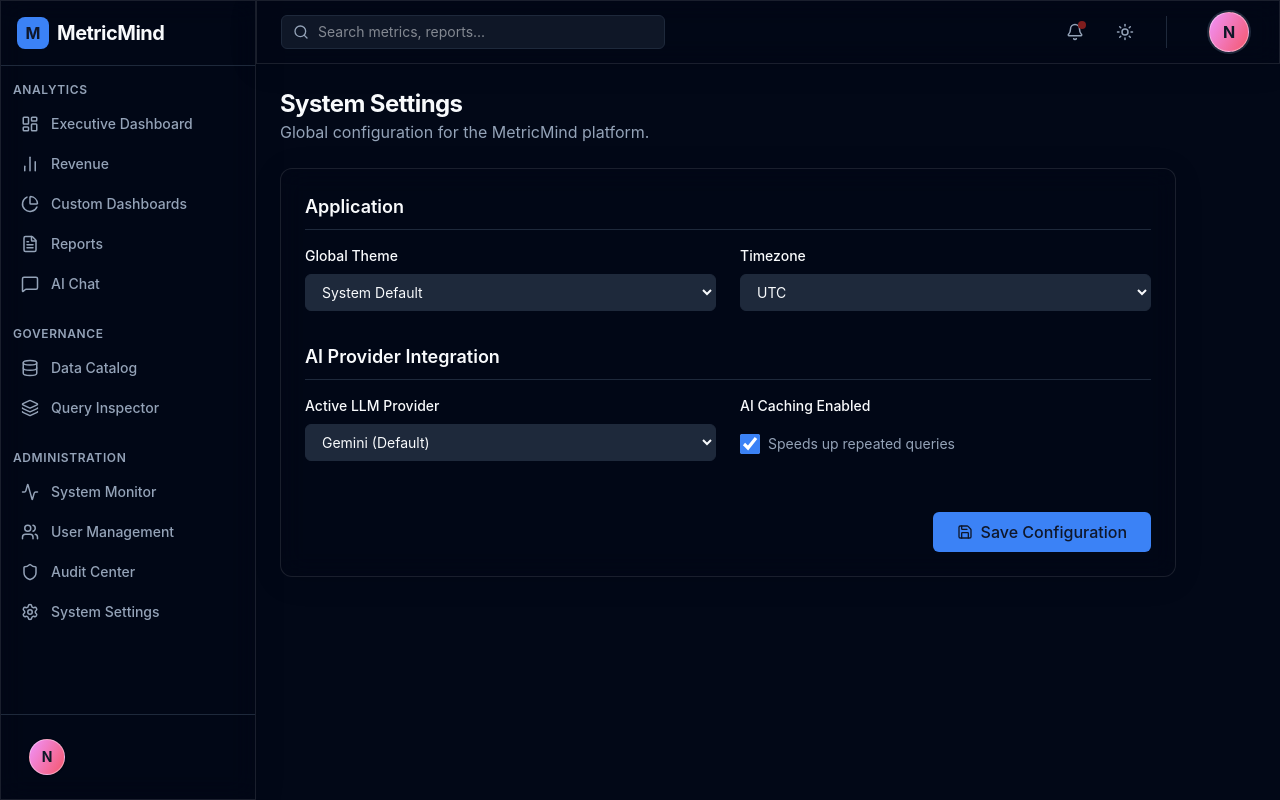
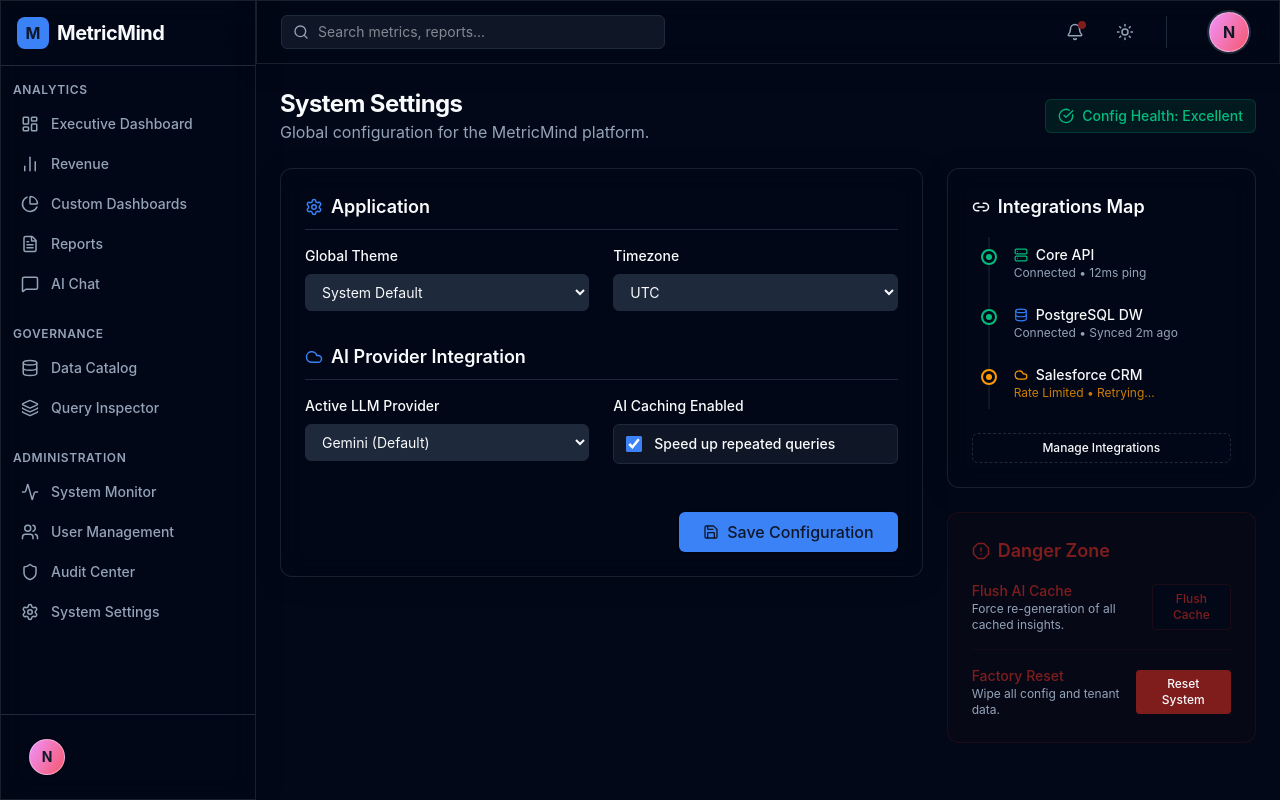
Before and after one commit to Sant7124/MetricMind, a React (Vite) app in the folder frontend/: page /dashboard/admin/settings in a window 1280 px wide. Built offline with nearby package versions, Linux system fonts and the light colour scheme; no server answers; sample sign-in values are in the browser's storage.

Commit message:
feat(ui): Revamp System Settings to include connectivity map and danger zone

```diff
--- a/frontend/src/pages/Admin/SystemSettings.tsx
+++ b/frontend/src/pages/Admin/SystemSettings.tsx
@@ -1,5 +1,5 @@
 import { useState, useEffect } from "react";
-import { Settings, Save } from "lucide-react";
+import { Settings, Save, CheckCircle, AlertTriangle, Link2, Server, Cloud, Database, Lock, AlertOctagon } from "lucide-react";
 import api from "../../services/api";
 
 export function SystemSettings() {
@@ -10,20 +10,29 @@
   }, []);
 
   return (
-    <div className="space-y-6 max-w-4xl">
+    <div className="space-y-6 max-w-5xl mx-auto">
+      <div className="flex justify-between items-center">
         <div>
           <h1 className="text-2xl font-bold tracking-tight">System Settings</h1>
           <p className="text-muted-foreground">Global configuration for the MetricMind platform.</p>
         </div>
+        <div className="flex items-center gap-2 px-3 py-1.5 bg-emerald-500/10 border border-emerald-500/20 text-emerald-500 rounded-md text-sm font-medium">
+          <CheckCircle size={16} /> Config Health: Excellent
+        </div>
+      </div>
 
+      <div className="grid grid-cols-1 lg:grid-cols-3 gap-6">
+        <div className="lg:col-span-2 space-y-6">
           <div className="glass rounded-xl border border-border p-6 space-y-8">
             {/* Application Settings */}
             <section>
-          <h3 className="text-lg font-semibold mb-4 border-b border-border pb-2">Application</h3>
+              <h3 className="text-lg font-semibold mb-4 border-b border-border pb-2 flex items-center gap-2">
+                <Settings size={18} className="text-primary"/> Application
+              </h3>
               <div className="grid grid-cols-2 gap-6">
                 <div>
                   <label className="block text-sm font-medium mb-2">Global Theme</label>
-              <select className="w-full bg-secondary border border-border rounded-md px-3 py-2 text-sm focus:ring-primary" value={settings.theme || ""}>
+                  <select className="w-full bg-secondary border border-border rounded-md px-3 py-2 text-sm focus:ring-primary focus:border-primary transition-all" value={settings.theme || ""}>
                     <option>System Default</option>
                     <option>Dark Mode Forced</option>
                     <option>Light Mode Forced</option>
@@ -31,7 +40,7 @@
                 </div>
                 <div>
                   <label className="block text-sm font-medium mb-2">Timezone</label>
-              <select className="w-full bg-secondary border border-border rounded-md px-3 py-2 text-sm focus:ring-primary" value={settings.timezone || ""}>
+                  <select className="w-full bg-secondary border border-border rounded-md px-3 py-2 text-sm focus:ring-primary focus:border-primary transition-all" value={settings.timezone || ""}>
                     <option>UTC</option>
                     <option>America/New_York</option>
                     <option>Europe/London</option>
@@ -42,11 +51,13 @@
 
             {/* AI Configuration */}
             <section>
-          <h3 className="text-lg font-semibold mb-4 border-b border-border pb-2">AI Provider Integration</h3>
+              <h3 className="text-lg font-semibold mb-4 border-b border-border pb-2 flex items-center gap-2">
+                <Cloud size={18} className="text-primary"/> AI Provider Integration
+              </h3>
               <div className="grid grid-cols-2 gap-6">
                 <div>
                   <label className="block text-sm font-medium mb-2">Active LLM Provider</label>
-              <select className="w-full bg-secondary border border-border rounded-md px-3 py-2 text-sm focus:ring-primary" value={settings.ai_provider || ""}>
+                  <select className="w-full bg-secondary border border-border rounded-md px-3 py-2 text-sm focus:ring-primary focus:border-primary transition-all" value={settings.ai_provider || ""}>
                     <option>Gemini (Default)</option>
                     <option>OpenAI</option>
                     <option>Ollama (Local)</option>
@@ -55,20 +66,86 @@
                 </div>
                 <div>
                   <label className="block text-sm font-medium mb-2">AI Caching Enabled</label>
-              <div className="flex items-center h-10">
-                <input type="checkbox" className="w-5 h-5 accent-primary" defaultChecked />
-                <span className="ml-2 text-sm text-muted-foreground">Speeds up repeated queries</span>
+                  <div className="flex items-center h-10 px-3 border border-border rounded-md bg-secondary/50">
+                    <input type="checkbox" className="w-4 h-4 accent-primary" defaultChecked />
+                    <span className="ml-3 text-sm font-medium">Speed up repeated queries</span>
                   </div>
                 </div>
               </div>
             </section>
 
             <div className="flex justify-end pt-4">
-          <button className="flex items-center gap-2 px-6 py-2 bg-primary text-primary-foreground rounded-md font-medium hover:bg-primary/90 transition-colors">
+              <button className="flex items-center gap-2 px-6 py-2 bg-primary text-primary-foreground rounded-md font-medium hover:bg-primary/90 transition-colors shadow-sm">
                 <Save size={16} /> Save Configuration
               </button>
             </div>
           </div>
         </div>
+
+        <div className="space-y-6">
+          {/* Integration Connectivity Map */}
+          <div className="glass rounded-xl border border-border p-6">
+            <h3 className="text-lg font-semibold mb-4 flex items-center gap-2">
+              <Link2 size={18} /> Integrations Map
+            </h3>
+            <div className="space-y-4">
+              <div className="relative border-l-2 border-border/50 ml-4 space-y-6 py-2">
+                <div className="relative pl-6">
+                  <div className="absolute -left-[9px] top-1 w-4 h-4 bg-background border-2 border-emerald-500 rounded-full flex items-center justify-center">
+                    <div className="w-1.5 h-1.5 bg-emerald-500 rounded-full"></div>
+                  </div>
+                  <div className="flex items-center gap-2 text-sm font-medium"><Server size={14} className="text-emerald-500"/> Core API</div>
+                  <div className="text-xs text-muted-foreground">Connected • 12ms ping</div>
+                </div>
+                <div className="relative pl-6">
+                  <div className="absolute -left-[9px] top-1 w-4 h-4 bg-background border-2 border-emerald-500 rounded-full flex items-center justify-center">
+                    <div className="w-1.5 h-1.5 bg-emerald-500 rounded-full"></div>
+                  </div>
+                  <div className="flex items-center gap-2 text-sm font-medium"><Database size={14} className="text-blue-500"/> PostgreSQL DW</div>
+                  <div className="text-xs text-muted-foreground">Connected • Synced 2m ago</div>
+                </div>
+                <div className="relative pl-6">
+                  <div className="absolute -left-[9px] top-1 w-4 h-4 bg-background border-2 border-amber-500 rounded-full flex items-center justify-center">
+                    <div className="w-1.5 h-1.5 bg-amber-500 rounded-full"></div>
+                  </div>
+                  <div className="flex items-center gap-2 text-sm font-medium"><Cloud size={14} className="text-amber-500"/> Salesforce CRM</div>
+                  <div className="text-xs text-amber-500/80">Rate Limited • Retrying...</div>
+                </div>
+              </div>
+              <button className="w-full mt-2 py-1.5 border border-dashed border-border rounded-md text-xs font-medium hover:text-primary hover:border-primary transition-colors">
+                Manage Integrations
+              </button>
+            </div>
+          </div>
+
+          {/* Danger Zone */}
+          <div className="rounded-xl border border-destructive/20 bg-destructive/5 p-6">
+            <h3 className="text-lg font-semibold text-destructive flex items-center gap-2 mb-4">
+              <AlertOctagon size={18} /> Danger Zone
+            </h3>
+            <div className="space-y-4">
+              <div className="flex justify-between items-center pb-4 border-b border-destructive/10">
+                <div>
+                  <div className="text-sm font-medium text-destructive">Flush AI Cache</div>
+                  <div className="text-xs text-muted-foreground">Force re-generation of all cached insights.</div>
+                </div>
+                <button className="px-3 py-1.5 bg-background border border-destructive/20 text-destructive text-xs font-medium rounded hover:bg-destructive hover:text-destructive-foreground transition-colors">
+                  Flush Cache
+                </button>
+              </div>
+              <div className="flex justify-between items-center">
+                <div>
+                  <div className="text-sm font-medium text-destructive">Factory Reset</div>
+                  <div className="text-xs text-muted-foreground">Wipe all config and tenant data.</div>
+                </div>
+                <button className="px-3 py-1.5 bg-destructive text-destructive-foreground text-xs font-medium rounded hover:bg-destructive/90 transition-colors">
+                  Reset System
+                </button>
+              </div>
+            </div>
+          </div>
+        </div>
+      </div>
+    </div>
   );
 }
```
Lines whose indentation alone changed are shown as unchanged.
